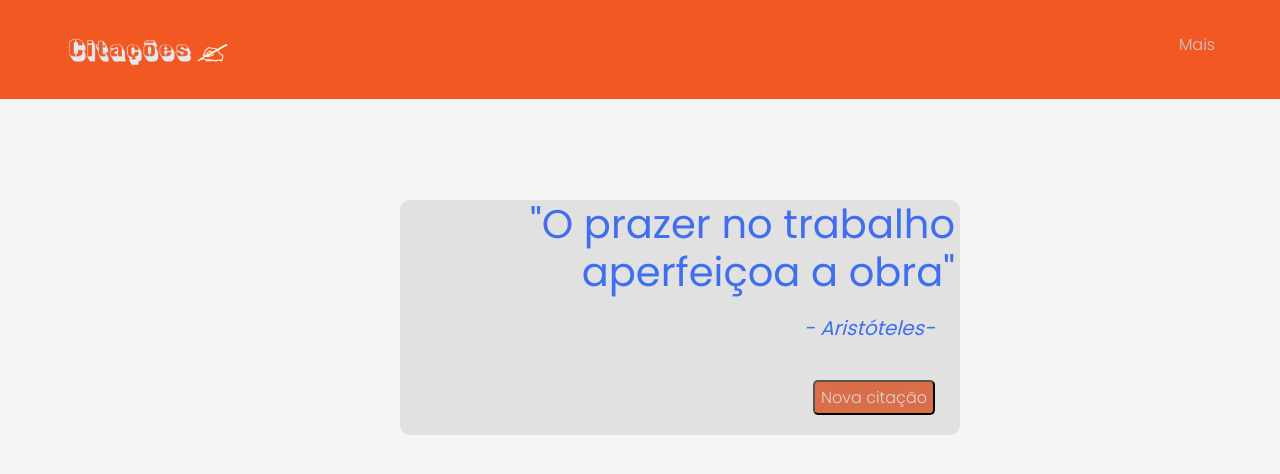
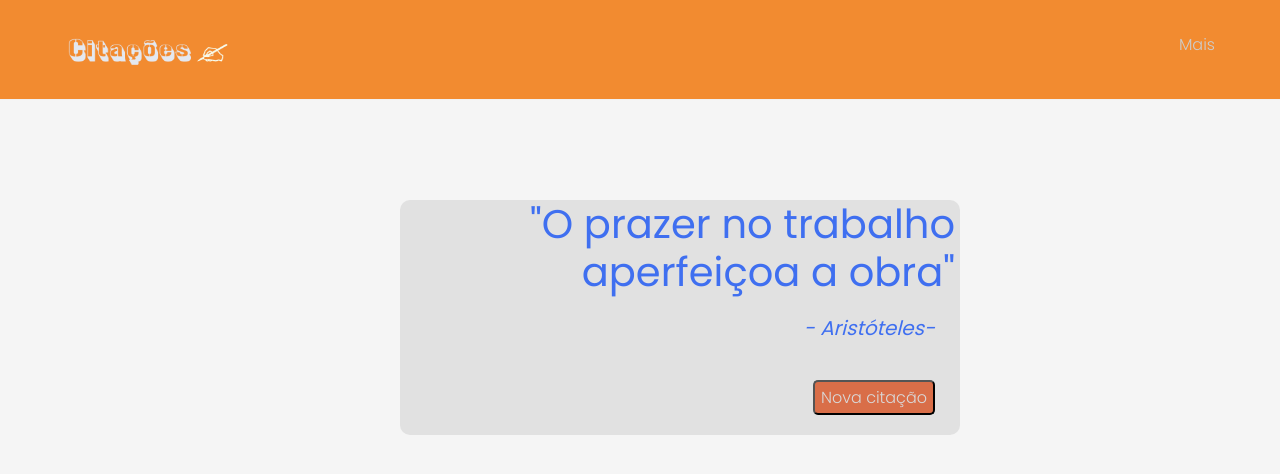
Before and after one commit to eesr05/RandomQuotes, a React (Create React App) app: page / in a window 1280 px wide. Shown: the top 474 px of the page. Built offline with nearby package versions, Linux system fonts and the light colour scheme.

Commit message:
Add other colors

```diff
--- a/src/QuotesDataBase.js
+++ b/src/QuotesDataBase.js
@@ -110,10 +110,8 @@ const quotes = [
         }, {
         "quote": "Você é livre para fazer suas escolhas, mas é prisioneiro das consequências.",
         "author": "Pablo Neruda"
-        }, {
-        "quote": "Você é livre para fazer suas escolhas, mas é prisioneiro das consequências.",
-        "author": "Thomas Hobbes"
-        }, {
+        },
+        {
         "quote": "A nossa civilização é em grande parte responsável pelas nossas desgraças. Seríamos muito mais felizes se a abandonássemos e retornássemos às condições primitivas.",
         "author": "Sigmund Freud"
         }, {
--- a/src/components/Nav/Hamburger.js
+++ b/src/components/Nav/Hamburger.js
@@ -14,7 +14,7 @@ const Nav = styled.nav`
     padding: 0 5px;
     display: flex;
     justify-content: space-between;
-    background-color:#F25922;
+    background-color:#F28B30;
     z-index:1;
 
     .logo{
```
